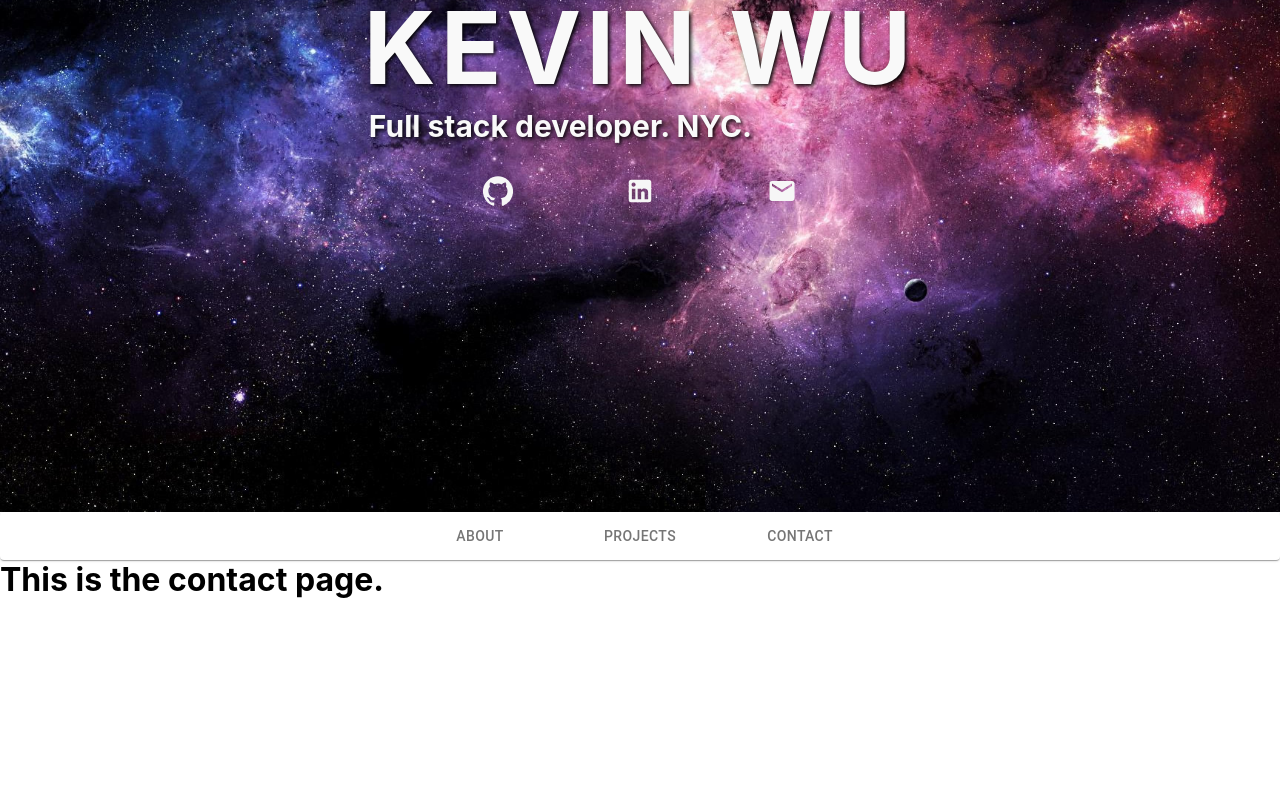
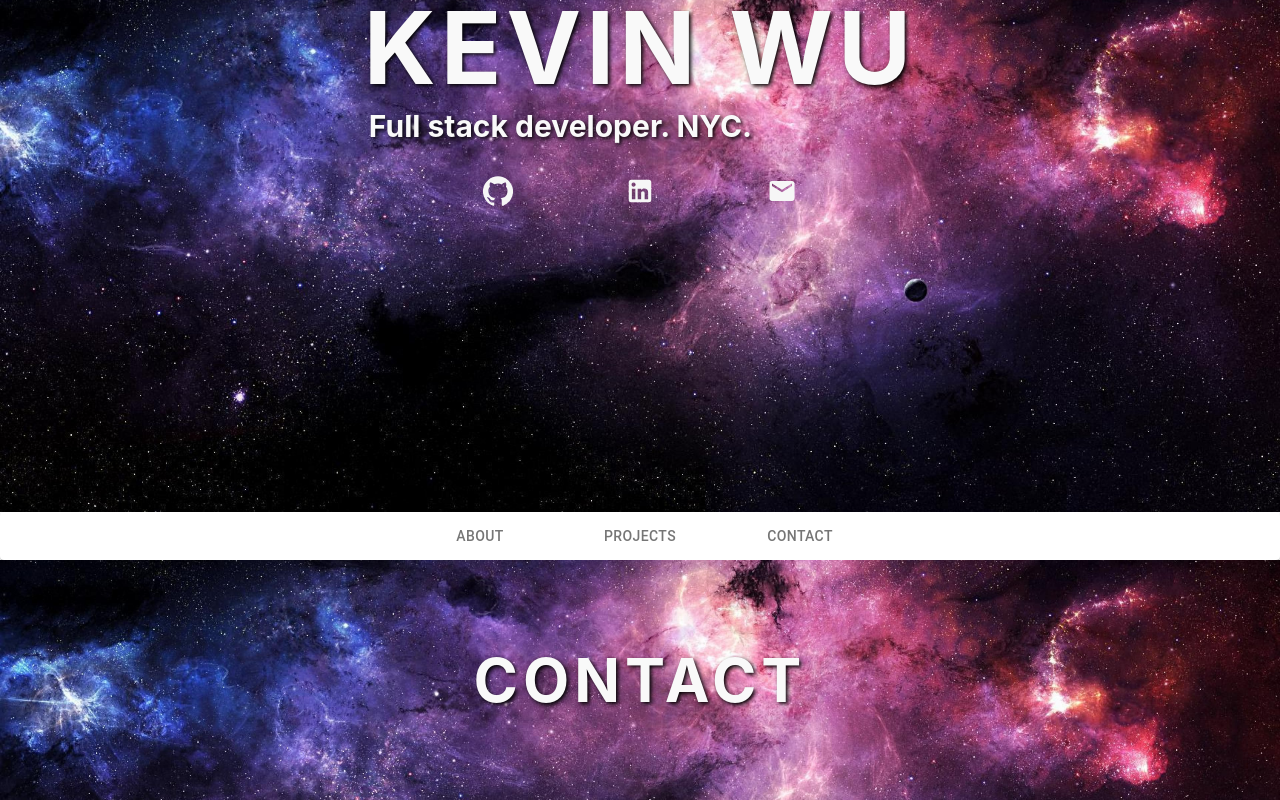
Before and after one commit to kevkevwuhoo/kwu-react-portfolio, a React (Create React App) app: page /contact in a window 1280 px wide. Shown: the part 288-1088 px from the top of the page. Before the commit the page ends 887 px from the top, so only its background shows below. Built offline with nearby package versions, Linux system fonts and the light colour scheme.

Commit message:
Added subheader to contact page

```diff
--- a/src/pages/Contact.js
+++ b/src/pages/Contact.js
@@ -1,7 +1,12 @@
 import React from 'react';
+import SubHeader from '../components/SubHeader';
 
 const Contact = () => {
-  return <h1>This is the contact page.</h1>;
+  return (
+    <div className='contact'>
+      <SubHeader text='Contact' />
+    </div>
+  );
 };
 
 export default Contact;
```
